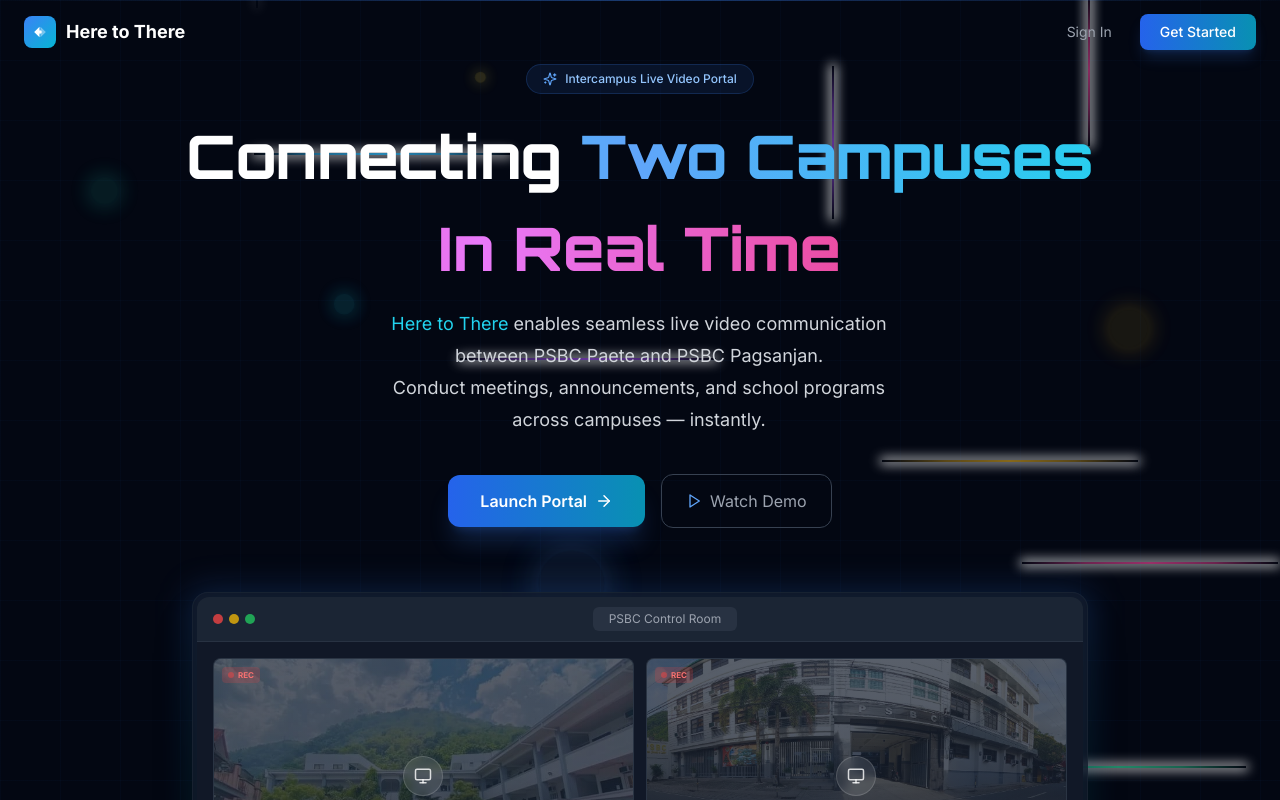
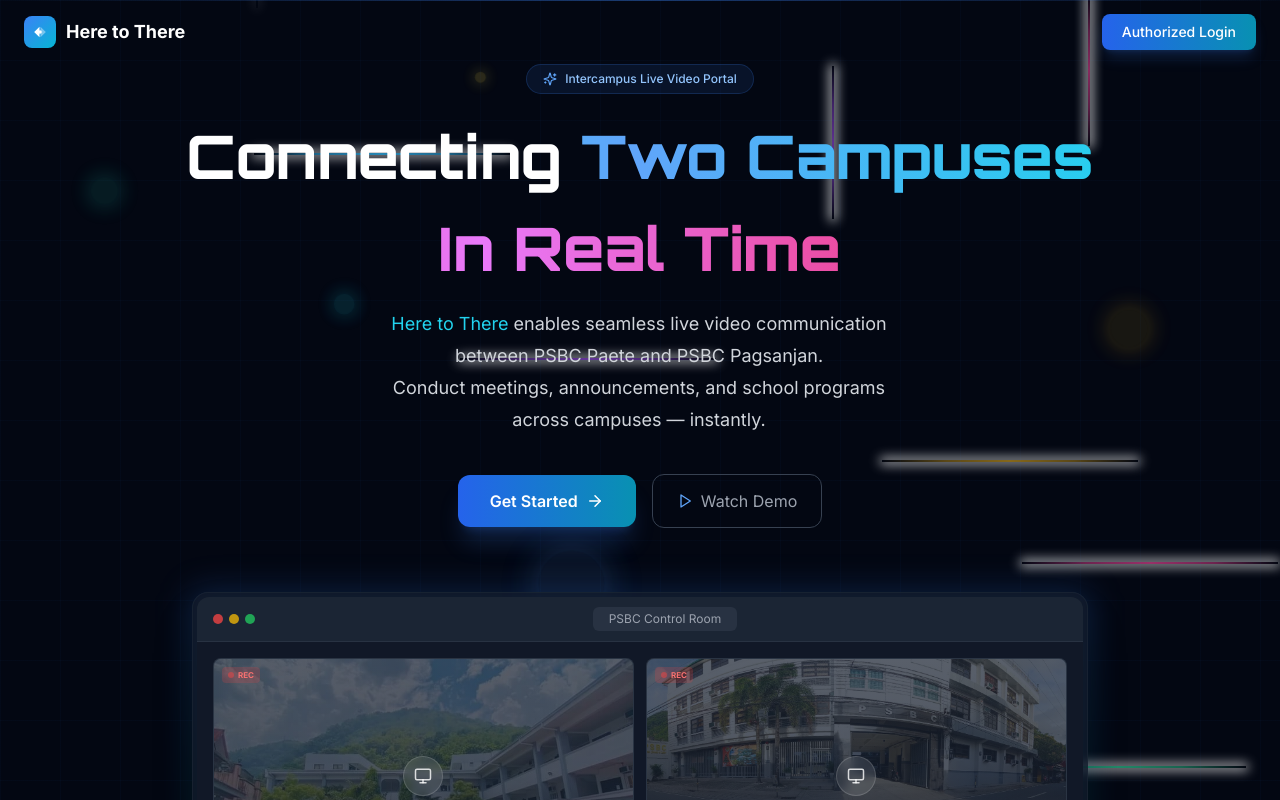
Before and after one commit to rjvtayam/here_to_there_psbc_laguna, a React (Vite) app in the folder frontend/: page / in a window 1280 px wide. Shown: the top 800 px of the page. Built offline with nearby package versions, Linux system fonts and the light colour scheme.

Commit message:
landing: remove Sign In, rename buttons
- Removed Sign In button from header
- Header Get Started -> Authorized Login
- Hero Launch Portal -> Get Started
- CTA Launch Portal -> Get Started

```diff
--- a/frontend/src/pages/LandingPage.tsx
+++ b/frontend/src/pages/LandingPage.tsx
@@ -58,11 +58,8 @@
           <span className="text-lg font-bold">Here to There</span>
         </div>
         <div className="flex items-center gap-3">
-          <button onClick={onLogin} className="text-sm text-gray-400 hover:text-white transition-colors px-4 py-2">
-            Sign In
-          </button>
           <button onClick={onLogin} className="text-sm font-medium bg-gradient-to-r from-primary-600 to-cyan-600 hover:from-primary-500 hover:to-cyan-500 px-5 py-2 rounded-lg transition-all duration-300 shadow-lg shadow-primary-500/20">
-            Get Started
+            Authorized Login
           </button>
         </div>
       </div>
@@ -144,7 +141,7 @@
         <div className="flex flex-col sm:flex-row items-center justify-center gap-3 sm:gap-4 mb-16 animate-fade-in-up" style={{ animationDelay: '0.2s' }}>
           <button onClick={onGetStarted} className="group relative overflow-hidden bg-gradient-to-r from-primary-600 to-cyan-600 hover:from-primary-500 hover:to-cyan-500 text-white font-semibold px-6 sm:px-8 py-3 sm:py-3.5 rounded-xl transition-all duration-300 shadow-xl shadow-primary-500/20 w-full sm:w-auto">
             <span className="relative flex items-center gap-2">
-              Launch Portal
+              Get Started
               <ArrowRight size={18} className="group-hover:translate-x-1 transition-transform" />
             </span>
           </button>
@@ -1520,7 +1517,7 @@
                 <span className="absolute inset-0 rounded-xl bg-gradient-to-r from-primary-400 to-cyan-400 opacity-0 group-hover:opacity-20 transition-opacity" />
                 <span className="relative flex items-center gap-2">
                   <Radio size={18} />
-                  Launch Portal
+                  Get Started
                   <ArrowRight size={18} className="group-hover:translate-x-1 transition-transform" />
                 </span>
               </button>
```
